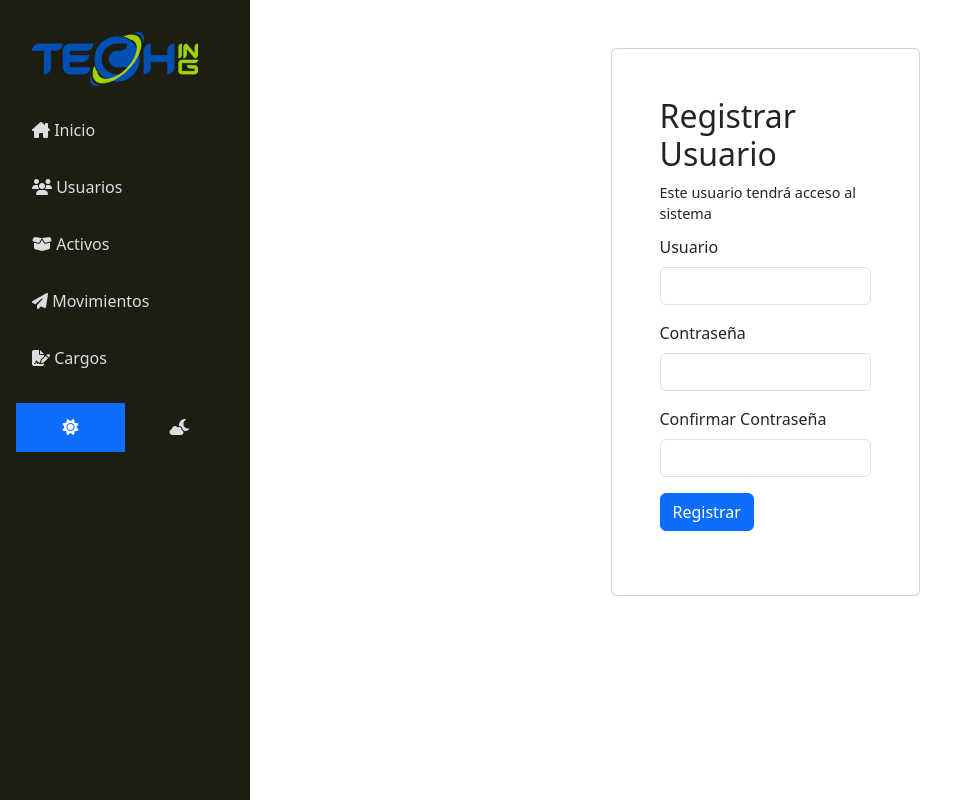
After one commit to teching-ti/inventario, a Flask app: page /registrar_acceso in a window 1280 px wide. The commit adds this page. Shown: the whole page, without its empty margins (0-967 px from the left). Run offline with Flask 3, Linux system fonts and the light colour scheme.

Commit message:
completando form registro(visual)

```diff
--- a/app/forms.py
+++ b/app/forms.py
@@ -1,9 +1,16 @@
 from flask_wtf import FlaskForm
-from wtforms import StringField, PasswordField, SubmitField
-from wtforms.validators import DataRequired
+from wtforms import StringField, PasswordField, SubmitField, ValidationError
+from wtforms.validators import DataRequired, Length, EqualTo
 
 #formulario para el login de usuarios
-class UserLogin(FlaskForm):
+class UsuarioAcceso(FlaskForm):
     username = StringField('Usuario', validators=[DataRequired()])
     password = PasswordField('Contraseña', validators=[DataRequired()])
     submit = SubmitField('Ingresar')
+
+# formulario para registrar al usuario que tendrá acceso al sistema
+class UsuarioAccesoRegistro(FlaskForm):
+    username = StringField('Usuario', validators=[DataRequired(), Length(min=10, max=25)])
+    password = PasswordField('Contraseña', validators=[DataRequired(), Length(min=8, max=25)])
+    confirm_password = PasswordField('Confirmar Contraseña', validators=[DataRequired()])
+    submit = SubmitField('Registrar')
--- a/app/routes/access.py
+++ b/app/routes/access.py
@@ -1,13 +1,46 @@
-from flask import Blueprint, render_template
-from app.forms import UserLogin
+from flask import Blueprint, render_template, redirect, url_for, flash
+from flask_login import login_user, logout_user, current_user
+from app.forms import UsuarioAcceso, UsuarioAccesoRegistro, ValidationError
+from app.models.modelos import UsuarioAccesoSistema, db
 
 access_bp = Blueprint('access', __name__)
 
 @access_bp.route('/')
-def incio():
+def inicio():
     return render_template('access/index.html')
 
 @access_bp.route('/ingresar')
 def login():
-    form = UserLogin()
+    form = UsuarioAcceso()
     return render_template('access/principal_login.html', form=form)
+
+@access_bp.route('/registrar_acceso', methods=['GET', 'POST'])
+def register():
+    form = UsuarioAccesoRegistro()
+
+    if form.validate_on_submit():
+        username = form.username.data
+        password = form.password.data
+        confirm_password = form.confirm_password.data
+
+        if password != confirm_password:
+            flash('Las contraseñas no coinciden', 'mensaje-error')
+        else:
+            existing_user = UsuarioAccesoSistema.query.filter_by(username = username).first()
+
+            if existing_user:
+                flash('Error, no se pudo realizar el registro', 'mensaje-error')
+            else:
+                new_user = UsuarioAccesoSistema(username=username)
+                new_user.set_password(password)
+                flash('Correcto, registro exitoso', 'mensaje-ok')
+                # db.session.add(new_user)
+                # db.session.commit()
+                return redirect(url_for('access.inicio'))
+
+    return render_template('access/register_user.html', form=form)
+
+@access_bp.route('/salir')
+def logout():
+    logout_user()
+    return redirect(url_for('access.inicio'))
--- /dev/null
+++ b/app/static/scripts/base/template_base.js
@@ -0,0 +1,67 @@
+document.addEventListener("DOMContentLoaded", function () {
+  const toggleAsideBtn = document.getElementById("boton-mostrar-menu");
+  const aside = document.querySelector("aside");
+  const closeMenuBtn = document.getElementById("boton-cerrar-menu");
+
+  // Event listener para el botón de mostrar menú
+  toggleAsideBtn.addEventListener("click", function () {
+    aside.style.transform = "translateY(0)";
+  });
+
+  // Event listener para el botón de cerrar menú
+  closeMenuBtn.addEventListener("click", function () {
+    aside.style.transform = "translateY(-100%)";
+  });
+
+  // Function to set the theme mode
+  function setThemeMode(mode) {
+    document.body.setAttribute("data-bs-theme", mode);
+    localStorage.setItem("theme", mode);
+  }
+
+  // Function to toggle between light and dark modes
+  function toggleTheme() {
+    const currentMode = document.body.getAttribute("data-bs-theme");
+    const newMode = currentMode === "light" ? "dark" : "light";
+    setThemeMode(newMode);
+  }
+
+  // Event listener for the button to toggle menu visibility
+  const btnClaro = document.querySelector(".modo-claro");
+  const btnOscuro = document.querySelector(".modo-oscuro");
+
+  btnClaro.addEventListener("click", function () {
+    setThemeMode("light");
+    btnClaro.classList.add("active");
+    btnOscuro.classList.remove("active");
+  });
+
+  btnOscuro.addEventListener("click", function () {
+    setThemeMode("dark");
+    btnClaro.classList.remove("active");
+    btnOscuro.classList.add("active");
+  });
+
+  // Check if there's a stored theme preference
+  const storedTheme = localStorage.getItem("theme");
+  if (storedTheme) {
+    setThemeMode(storedTheme);
+    if (storedTheme === "dark") {
+      btnOscuro.classList.add("active");
+    } else {
+      btnClaro.classList.add("active");
+    }
+  } else {
+    // Detect system preference and set the theme accordingly
+    const prefersDarkMode =
+      window.matchMedia &&
+      window.matchMedia("(prefers-color-scheme: dark)").matches;
+    setThemeMode(prefersDarkMode ? "dark" : "light");
+
+    if (prefersDarkMode) {
+      btnOscuro.classList.add("active");
+    } else {
+      btnClaro.classList.add("active");
+    }
+  }
+});
--- /dev/null
+++ b/app/static/styles/access/register_user.css
@@ -0,0 +1,30 @@
+#contenedor-formulario-registro{
+    display: flex;
+    justify-content: center;
+    align-items: center;
+}
+
+#formulario{
+    width: 30%;
+}
+
+.texto-pequeño{
+    font-size: .9rem;
+    margin-bottom: .6rem;
+}
+
+#btn{
+    width: min-content;
+}
+
+@media(width<= 780px){
+
+    #formulario{
+        width: 90%;
+    }
+
+    .texto-pequeño{
+        font-size: .8rem;
+        margin-bottom: .6rem;
+    }
+}
--- a/app/static/styles/base/template_base.css
+++ b/app/static/styles/base/template_base.css
@@ -3,9 +3,12 @@
 }
 
 aside {
+    display: flex;
+    flex-direction: column;
     min-height: 100vh;
     width: 250px;
-    background:rgba(30, 39, 46,1.0);
+    background:#1D1D11;
+    justify-content: space-between;
 }
 
 main {
@@ -13,12 +16,140 @@ main {
 }
 
 .list-group-item{
-    color: rgba(220, 221, 225,1.0);
-    background:rgba(30, 39, 46,1.0);
+    background: #1D1D11;
+    border: none;
+    color: white;
 }
 
-.list-group-item:hover{
-    color: rgba(220, 221, 225,1.0);
-    background-color: rgba(72, 84, 96,1.0);
-    transition: all ease .2 s;
+.menu-option {
+    border: none;
+    border-bottom: solid 1.5px transparent;
+    color: rgba(220, 221, 225, 1.0);
+    background: #1d1d11;
+    transition: color 0.2s ease-in-out;
+    position: relative;
 }
+
+.menu-option::after {
+    content: '';
+    position: absolute;
+    bottom: 0;
+    left: 0;
+    width: 0;
+    height: 1.5px;
+    background-color: #2272ff;
+    transition: width 0.3s ease-in-out;
+}
+
+.menu-option:hover::after {
+    width: 100%;
+}
+
+.menu-option:hover {
+    color: white;
+    background-color: black;
+    /* transform: scale(110%); */
+}
+
+header{
+    display: none;
+    width: 100%;
+    background-color: #1d1d11;
+    padding: 10px;
+    align-items: center;
+    box-sizing: border-box;
+}
+
+#boton-mostrar-menu{
+    color: gray;
+    background: transparent;
+    padding: .8rem;
+    border: solid 1px gray;
+    border-radius: 4px;
+}
+
+#boton-cerrar-menu{
+    display: none;
+    justify-content: center;
+    align-items: center;
+    color: white;
+    padding: 0;
+    height: fit-content;
+}
+
+.botones-mode{
+    display: flex;
+    margin: 1rem 0;
+}
+
+.botones-mode>li{
+    display: grid;
+    place-content: center;
+}
+
+.modo-claro.activo{
+    background: red;
+}
+
+.modo-oscuro-activo{
+    background: blue;
+}
+
+.mensaje-ok{
+    display: flex;
+    align-items: center;
+    flex-direction: row;
+    gap: .4rem;
+    max-width: 350px;
+    padding: .4rem;
+    border: solid 3px #2ed573;
+    border-radius: 6px;
+    background: white;
+    box-shadow: rgba(91, 182, 91, 0.35) 0px 5px 15px;
+}
+
+.mensaje-error{
+    display: flex;
+    align-items: center;
+    flex-direction: row;
+    gap: .4rem;
+    max-width: 350px;
+    padding: .4rem;
+    border: solid 3px #c22f1f;
+    border-radius: 6px;
+    background: white;
+    box-shadow: rgba(221, 19, 19, 0.35) 0px 5px 15px;
+}
+
+@media (max-width: 767px) {
+    .container-large {
+        flex-direction: column;
+    }
+
+    header{
+        display: flex;
+        justify-content: space-between;
+    }
+
+    aside {
+      position: fixed;
+      top: 0;
+      left: 0;
+      width: 100%;
+      height: 100vh;
+      z-index: 1000;
+      transition: transform 0.3s ease-in-out;
+      transform: translateY(-100%);
+    }
+
+    #boton-cerrar-menu{
+        display: flex;
+    }
+}
+
+/* Cambiar el color de fondo solo en el modo oscuro (Esa línea se aplica para cambiar el color que proporciona Bootstrap)*/
+@media (prefers-color-scheme: dark) {
+    body[data-bs-theme="dark"] {
+      background-color: #2c2c2c !important;
+    }
+  }
--- a/app/templates/access/index.html
+++ b/app/templates/access/index.html
@@ -1,5 +1,5 @@
 {% extends 'base/template_base.html' %}
 {% block title %}Inicio{% endblock %}
 {% block content %}
-<h1>Es el index</h1>
+<h1>...</h1>
 {% endblock %}
--- a/app/templates/access/principal_login.html
+++ b/app/templates/access/principal_login.html
@@ -4,12 +4,12 @@
 {% block content %}
 <div class="container">
     <div class="row justify-content-center align-items-center mt-5">
-        <div id="contenedor-form-img" class="d-flex justify-content-between align-items-center border rounded-4 overflow-hidden m-0 p-0" style="max-width: 900px; ">
+        <div id="contenedor-form-img" class="d-flex justify-content-between align-items-center border rounded-4 overflow-hidden m-0 p-0 animate__animated animate__fadeInUp" style="max-width: 900px; ">
             <figure id="contenedor-imagen" class="overflow-hidden m-0">
                 <img id="imagen-formulario" alt="imagen-formulario" src="{{ url_for('static', filename='images/formulario-imagen.webp') }}" class="image-fluid">
             </figure>
             <form id="formulario" method="POST" action="{{ url_for('access.login') }}" class="px-3">
-                <h2 class="my-5">Sistema de Inventario</h2>
+                <h2 class="my-5">Sistema de TI</h2>
                 {{ form.hidden_tag() }}
                 <div class="form-floating mb-5">
                     {{ form.username(class="form-control", size=20, placeholder='-') }}
@@ -19,7 +19,7 @@
                     {{ form.password(type='password', class="form-control", size=20, placeholder='-')}}
                     {{ form.password.label(for='password')}}
                 </div>
-                <div class="mb-4">{{ form.submit(class='btn btn-outline-primary') }}
+                <div class="mb-4">{{ form.submit(class='btn btn-primary') }}
                 </div>
             </form>
         </div>
--- /dev/null
+++ b/app/templates/access/register_user.html
@@ -0,0 +1,38 @@
+{% extends 'base/template_base.html' %}
+{% block styles %}<link rel="stylesheet" href="{{ url_for('static', filename='styles/access/register_user.css') }}"/>{% endblock %}
+{% block title %}Registrar Usuario{% endblock %}
+<!--Este usuario tendrá acceso al sistema -->
+
+{% block content %}
+<div id="contenedor-formulario-registro" class="mt-5">
+    <form method="POST" id="formulario" class="card  p-5" action="{{ url_for('access.register') }}">
+        <h2>Registrar Usuario</h2>
+        <span class="texto-pequeño">Este usuario tendrá acceso al sistema</span>
+        {{ form.hidden_tag() }}
+        <div class="mb-3">
+            {{ form.username.label(class="form-label") }}
+            {{ form.username(class="form-control") }}
+            {% for error in form.username.errors %}
+                <div class="invalid-feedback">{{ error }}</div>
+            {% endfor %}
+        </div>
+        <div class="mb-3">
+            {{ form.password.label(class="form-label") }}
+            {{ form.password(class="form-control") }}
+            {% for error in form.password.errors %}
+                <div class="invalid-feedback">{{ error }}</div>
+            {% endfor %}
+        </div>
+        <div class="mb-3">
+            {{ form.confirm_password.label(class="form-label") }}
+            {{ form.confirm_password(class="form-control") }}
+            {% for error in form.confirm_password.errors %}
+                <div class="invalid-feedback">{{ error }}</div>
+            {% endfor %}
+        </div>
+        <div class="mb-3">
+            <button type="submit" class="btn btn-primary">Registrar</button>
+        </div>
+    </form>
+</div>
+{% endblock %}
--- a/app/templates/base/template_base.html
+++ b/app/templates/base/template_base.html
@@ -14,23 +14,36 @@
    <script src="https://cdn.jsdelivr.net/npm/chart.js"></script>
    <!-- Estilos para la base -->
    <link rel="stylesheet" href="{{ url_for('static', filename='styles/base/template_base.css') }}">
+   <!-- Librería de CSS para pequeñas animaciones con movimiento -->
+   <link rel="stylesheet" href="https://cdnjs.cloudflare.com/ajax/libs/animate.css/4.1.1/animate.min.css"/>
    <!-- Enlaces -->
    {% block styles %} {% endblock %}
    <title>{% block title %} {% endblock %}</title>
 </head>
 <body data-bs-theme="light">
    <div class="container-large d-flex">
+      <header>
+         <figure>
+            <img src="{{ url_for('static', filename='images/logo_teching.png') }}" alt="imagen-logo-teching">
+         </figure>
+         <button id="boton-mostrar-menu"><i class="fa-solid fa-2xl fa-bars"></i></button>
+      </header>
       <aside class="p-3">
          <!-- Contenido del aside -->
-         <ul class="list-group">
+         <ul class="list-group contenedor-menu">
             <li class="list-group-item py-3"><img src="{{ url_for('static', filename='images/logo_teching.png') }}" alt="imagen-logo"></li>
-            <li type="button" class="list-group-item list-group-item-action py-3"><i class="fa-solid fa-house-chimney"></i> Inicio</li>
-            <li type="button" class="list-group-item list-group-item-action py-3"><i class="fa-solid fa-users"></i> Usuarios</li>
-            <li type="button" class="list-group-item list-group-item-action py-3"><i class="fa-solid fa-box-open"></i> Activos</li>
-            <li type="button" class="list-group-item list-group-item-action py-3"><i class="fa-solid fa-paper-plane"></i> Movimientos</li>
-            <li type="button" class="list-group-item list-group-item-action py-3"><i class="fa-solid fa-file-signature"></i> Cargos</li>
-            <li type="button" class="list-group-item">ver. 0.0.1</button>
-            </ul>
+            <li type="button" class="list-group-item list-group-item-action py-3 menu-option"><i class="fa-solid fa-house-chimney"></i> Inicio</li>
+            <li type="button" class="list-group-item list-group-item-action py-3 menu-option"><i class="fa-solid fa-users"></i> Usuarios</li>
+            <li type="button" class="list-group-item list-group-item-action py-3 menu-option"><i class="fa-solid fa-box-open"></i> Activos</li>
+            <li type="button" class="list-group-item list-group-item-action py-3 menu-option"><i class="fa-solid fa-paper-plane"></i> Movimientos</li>
+            <li type="button" class="list-group-item list-group-item-action py-3 menu-option"><i class="fa-solid fa-file-signature"></i> Cargos</li>
+            <div class="botones-mode">
+               <li type="button" class="list-group-item list-group-item-action py-3 menu-option modo-claro"><i class="fa-solid fa-sun"></i></li>
+               <li type="button" class="list-group-item list-group-item-action py-3 menu-option modo-oscuro"><i class="fa-solid fa-cloud-moon"></i></li>
+            </div>
+            <!-- <li type="button" class="list-group-item">ver. 0.0.1</button> -->
+         </ul>
+         <li type="button" class="list-group-item list-group-item-action py-3" id="boton-cerrar-menu"><i class="fa-regular fa-2xl fa-circle-xmark"></i></li>
       </aside>
       <main class="flex-grow-1">
          <!-- Contenido principal -->
@@ -39,7 +52,32 @@
       </main>
    </div>
 
+   <div id="flash-messages" class="position-fixed bottom-0 end-0 p-3" style="z-index: 9999;">
+      {% with messages = get_flashed_messages(with_categories=true) %}
+          {% if messages %}
+              {% for category, message in messages %}
+                  <div class="{{ category }}">
+                      {{ message }}
+                  </div>
+              {% endfor %}
+          {% endif %}
+      {% endwith %}
+  </div>
+
    <!--Bootstrap-->
    <script src="https://cdn.jsdelivr.net/npm/bootstrap@5.3.2/dist/js/bootstrap.bundle.min.js" integrity="sha384-C6RzsynM9kWDrMNeT87bh95OGNyZPhcTNXj1NW7RuBCsyN/o0jlpcV8Qyq46cDfL" crossorigin="anonymous"></script>
+
+   <script type="module" src="{{ url_for('static', filename='scripts/base/template_base.js') }}"></script>
+
+   <script>
+      document.addEventListener('DOMContentLoaded', function() {
+          var flashMessages = document.getElementById('flash-messages');
+          if (flashMessages) {
+              setTimeout(function() {
+                  flashMessages.innerHTML = '';
+              }, 2000);
+          }
+      });
+  </script>
 </body>
 </html>
--- a/app/templates/users/users_index.html
+++ b/app/templates/users/users_index.html
@@ -1,5 +1,5 @@
 {% extends 'base/template_base.html' %}
 {% block title %}Usuarios{% endblock %}
 {% block content %}
-<h2>Panel de Usuario</h2>
+<h2>Panel de Usuarios</h2>
 {% endblock %}
```
Also changed, not shown: app/__init__.py (+15 -0 lines), app/models/modelos.py (added, +18 -0 lines).
